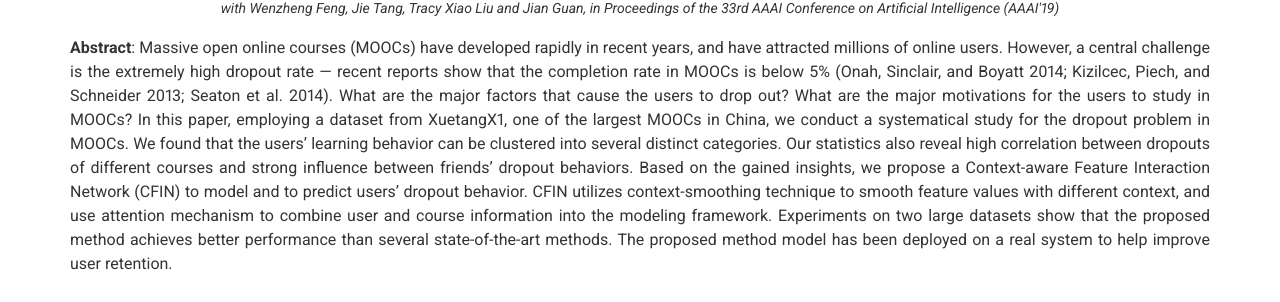
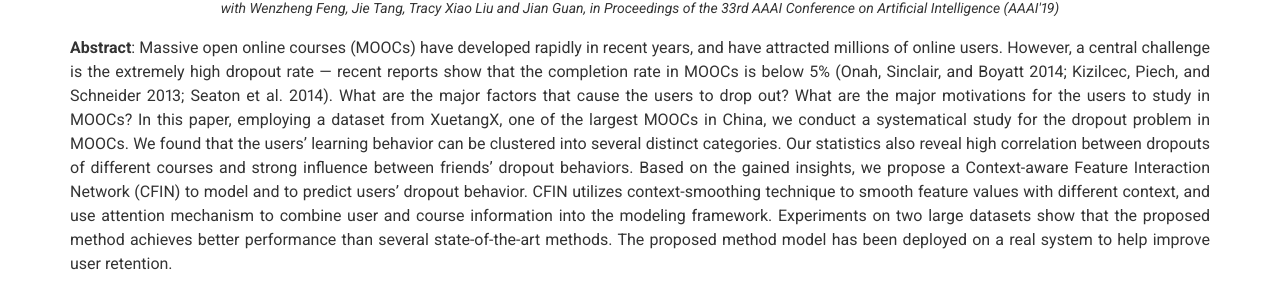
Before and after one commit to shuhuaizhang/shuhuaizhang.github.io, a Jekyll site: the page built from index.md, in a window 1280 px wide. Shown: the part 650-952 px from the top of the page. Built offline with Jekyll 4.4.1, drawn with Linux system fonts in a browser that asks for light colours; nearby versions of some CDN libraries.

Commit message:
Update projects.yml

```diff
--- a/_data/projects.yml
+++ b/_data/projects.yml
@@ -10,7 +10,7 @@
     However, a central challenge is the extremely high dropout rate —
     recent reports show that the completion rate in MOOCs is below 5% (Onah, Sinclair, and Boyatt 2014; Kizilcec, Piech, and Schneider 2013; Seaton et al. 2014).
     What are the major factors that cause the users to drop out? What are the major motivations for the users to study in MOOCs?
-    In this paper, employing a dataset from XuetangX1, one of the largest MOOCs in China, we conduct a systematical study for the dropout problem in MOOCs.
+    In this paper, employing a dataset from XuetangX, one of the largest MOOCs in China, we conduct a systematical study for the dropout problem in MOOCs.
     We found that the users’ learning behavior can be clustered into several distinct categories. Our statistics also reveal high correlation between dropouts of different courses and strong influence between friends’ dropout behaviors.
     Based on the gained insights, we propose a Context-aware Feature Interaction Network (CFIN) to model and to predict users’ dropout behavior.
     CFIN utilizes context-smoothing technique to smooth feature values with different context, and use attention mechanism to combine user and course information into the modeling framework.
```
